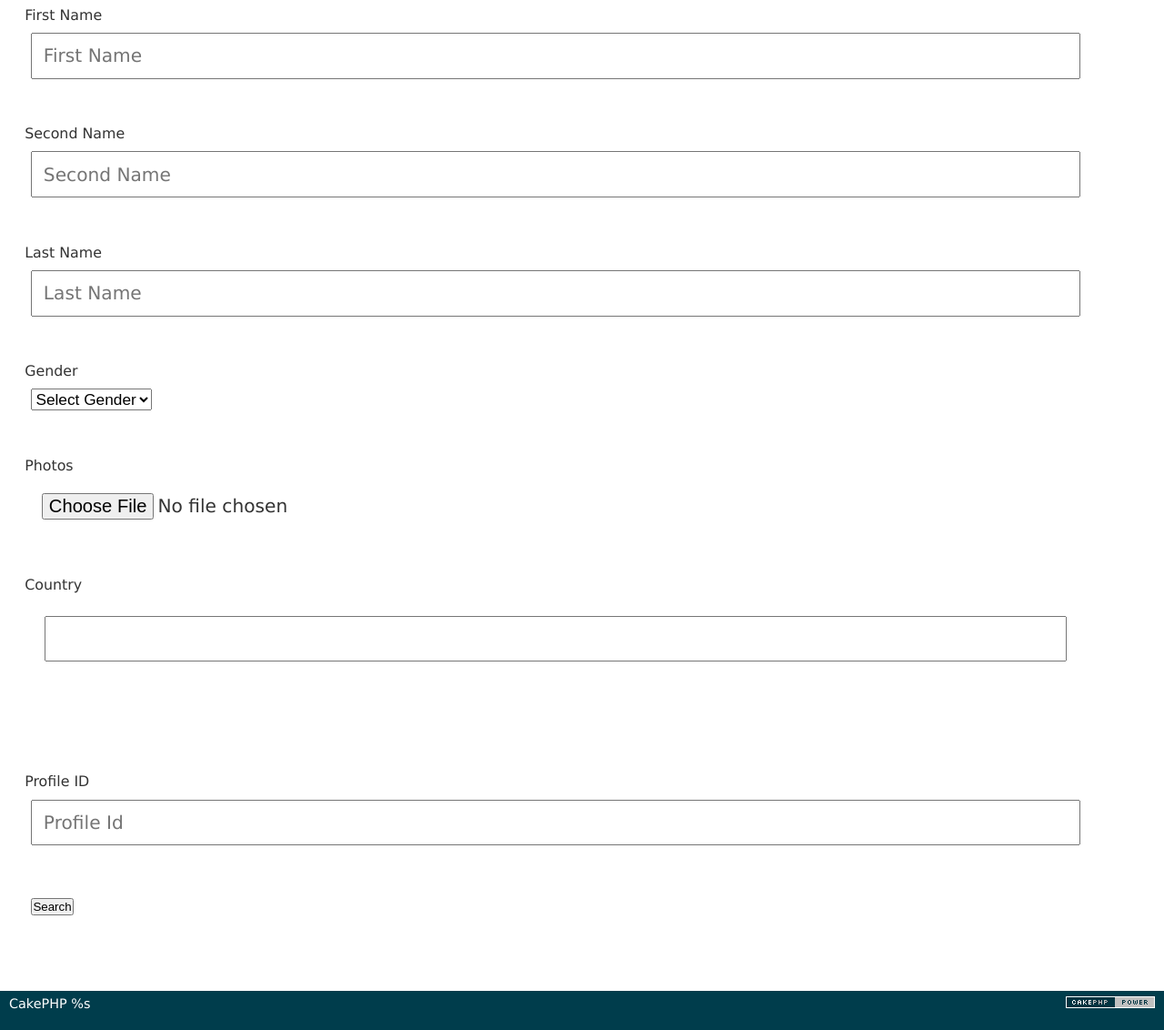
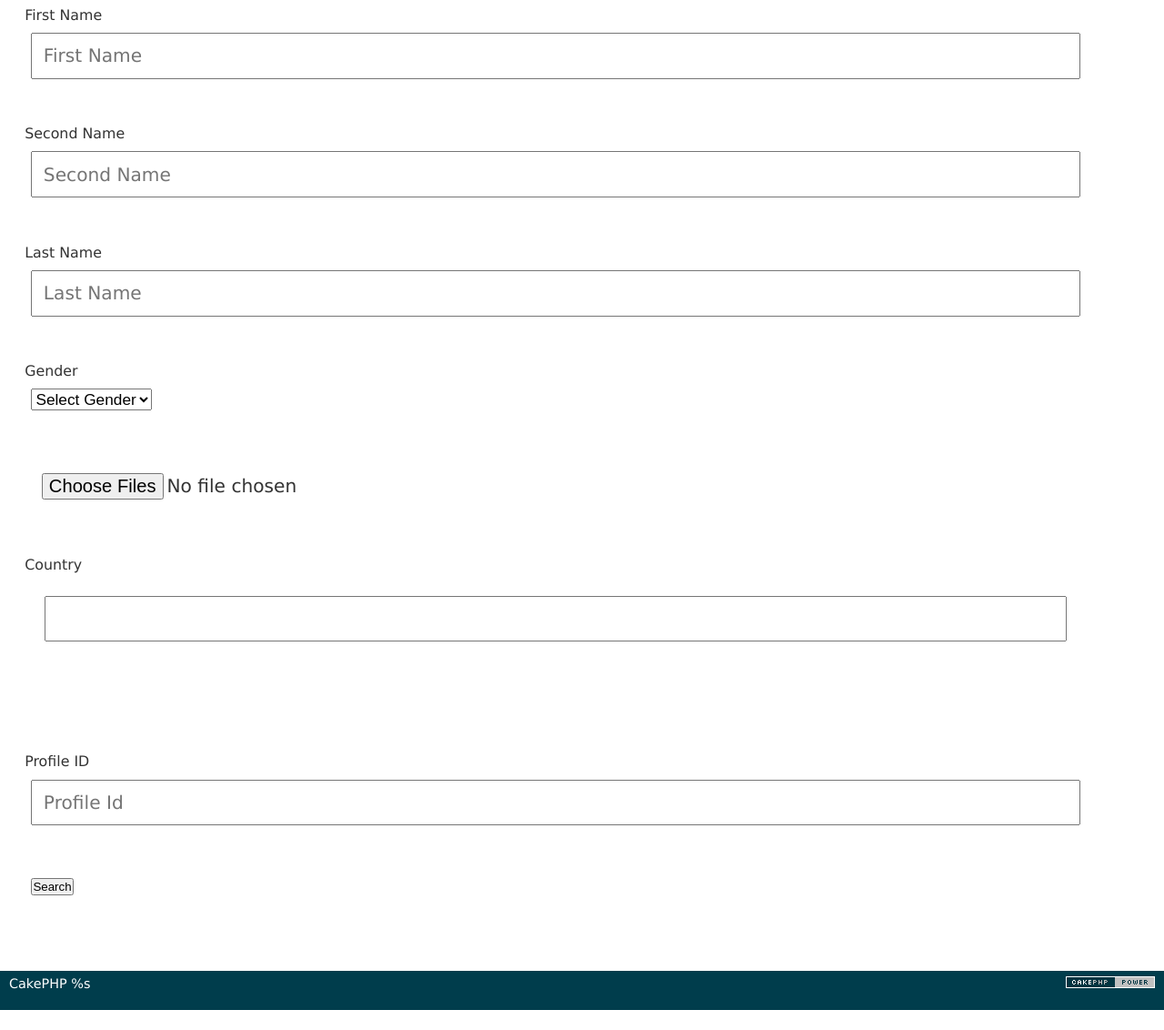
Before and after one commit to ShafiqIslam/PeopleFinder, a CakePHP app: the page made by app/View/Pages/search.ctp in a window 1280 px wide. Shown: the part 83-1215 px from the top of the page at 91% size. After the commit the page ends 1193 px from the top, so only its background shows below. Run offline with PHP 8.4 and a stand-in for CakePHP, Linux system fonts and the light colour scheme; the template is opened without the code that fills it, so the values that code supplies are empty; some libraries are stand-ins or nearby versions.

Commit message:
drag images updated

```diff
--- a/app/View/Pages/home.ctp
+++ b/app/View/Pages/home.ctp
@@ -70,7 +70,7 @@ if(!empty($logged)) {
                     <form class="form-horizontal" enctype="multipart/form-data">
                         <div class="form-group">
                             <div class="col-sm-12">
-                                <input id="images_upload" type="file" multiple class="file" data-overwrite-initial="false" data-upload-url="#" data-min-file-count="3">
+                                <input id="search_img" type="file" multiple class="file" data-overwrite-initial="false" data-upload-url="#" data-max-file-count="1">
                             </div>
                         </div>
 
--- a/app/View/Pages/search.ctp
+++ b/app/View/Pages/search.ctp
@@ -4,29 +4,29 @@
     <hr>
     <form class="form-horizontal">
         <div class="form-group">
-            <label for="" class="col-sm-offset-3 col-sm-2 control-label">First Name</label>
-            <div class="col-sm-3">
+            <label for="" class="col-sm-offset-2 col-sm-3 control-label">First Name</label>
+            <div class="col-sm-4">
                 <input type="text" class="form-control" id="" placeholder="First Name">
             </div>
         </div>
 
         <div class="form-group">
-            <label for="" class="col-sm-offset-3 col-sm-2 control-label">Second Name</label>
-            <div class="col-sm-3">
+            <label for="" class="col-sm-offset-2 col-sm-3 control-label">Second Name</label>
+            <div class="col-sm-4">
                 <input type="text" class="form-control" id="" placeholder="Second Name">
             </div>
         </div>
 
         <div class="form-group">
-            <label for="" class="col-sm-offset-3 col-sm-2 control-label">Last Name</label>
-            <div class="col-sm-3">
+            <label for="" class="col-sm-offset-2 col-sm-3 control-label">Last Name</label>
+            <div class="col-sm-4">
                 <input type="text" class="form-control" id="" placeholder="Last Name">
             </div>
         </div>
 
         <div class="form-group">
-            <label for="" class="col-sm-offset-3 col-sm-2 control-label">Gender</label>
-            <div class="col-sm-3">
+            <label for="" class="col-sm-offset-2 col-sm-3 control-label">Gender</label>
+            <div class="col-sm-4">
                 <select class="form-control">
                     <option>Select Gender</option>
                     <option>Male</option>
@@ -36,15 +36,14 @@
         </div>
 
         <div class="form-group">
-            <label for="" class="col-sm-offset-3 col-sm-2 control-label">Photos</label>
-            <div class="col-sm-3">
-                <input type="file" class="form-control" id="" formenctype="multipart/form-data">
+            <div class="col-sm-offset-2 col-sm-7">
+                <input id="adv_search_img" type="file" multiple class="file" data-overwrite-initial="false" data-upload-url="#" data-max-file-count="3">
             </div>
         </div>
 
         <div class="form-group">
-            <label for="" class="col-sm-offset-3 col-sm-2 control-label">Country</label>
-            <div class="col-sm-3 country_selection_box">
+            <label for="" class="col-sm-offset-2 col-sm-3 control-label">Country</label>
+            <div class="col-sm-4 country_selection_box">
                 <!--<select class="input-medium bfh-countries" data-country="BD"></select>-->
 
                 <div class="bfh-selectbox bfh-countries" data-country="BD" data-flags="true">
@@ -65,8 +64,8 @@
         </div>
 
         <div class="form-group">
-            <label for="" class="col-sm-offset-3 col-sm-2 control-label">Profile ID</label>
-            <div class="col-sm-3">
+            <label for="" class="col-sm-offset-2 col-sm-3 control-label">Profile ID</label>
+            <div class="col-sm-4">
                 <input type="text" class="form-control" id="" placeholder="Profile Id">
             </div>
         </div>
--- a/app/webroot/js/fileinput.js
+++ b/app/webroot/js/fileinput.js
@@ -447,9 +447,9 @@
         object: tObject,
         other: tOther
     };
-    defaultPreviewTypes = ['image', 'html', 'text', 'video', 'audio', 'flash', 'object'];
+    defaultPreviewTypes = ['image'];
     defaultPreviewSettings = {
-        image: {width: "180px", height: "85px"},
+        image: {width: "175px", height: "85px"},
         html: {width: "213px", height: "160px"},
         text: {width: "160px", height: "136px"},
         video: {width: "213px", height: "160px"},
@@ -2747,7 +2747,7 @@
         msgImageHeightLarge: 'Height of image file "{name}" cannot exceed {size} px.',
         msgImageResizeError: 'Could not get the image dimensions to resize.',
         msgImageResizeException: 'Error while resizing the image.<pre>{errors}</pre>',
-        dropZoneTitle: 'Drag & drop files here &hellip;'
+        dropZoneTitle: 'Drag & drop images here &hellip;'
     };
 
     $.fn.fileinput.Constructor = FileInput;
```
Also changed, not shown: app/webroot/css/custom.css (+5 -4 lines), app/webroot/js/custom.js (+12 -4 lines).
